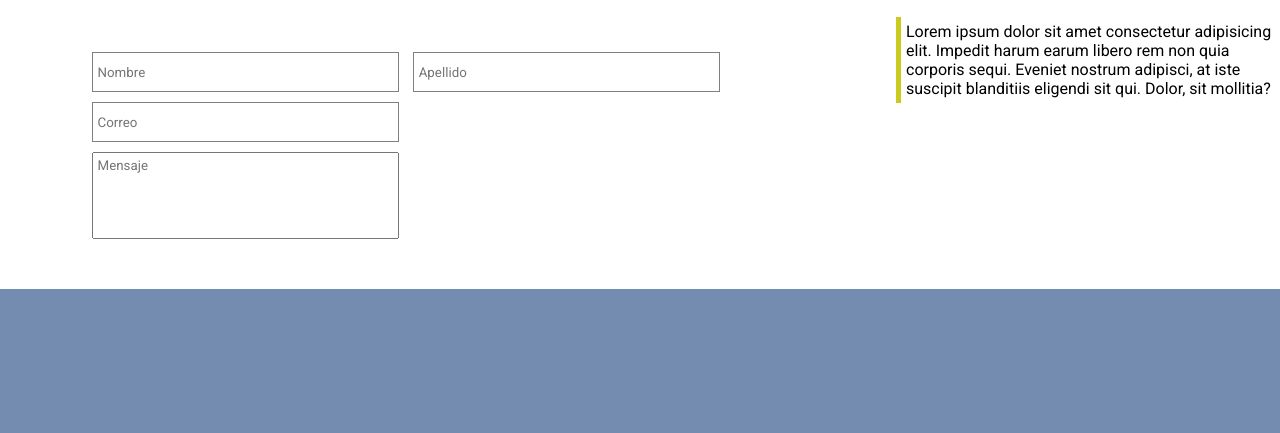
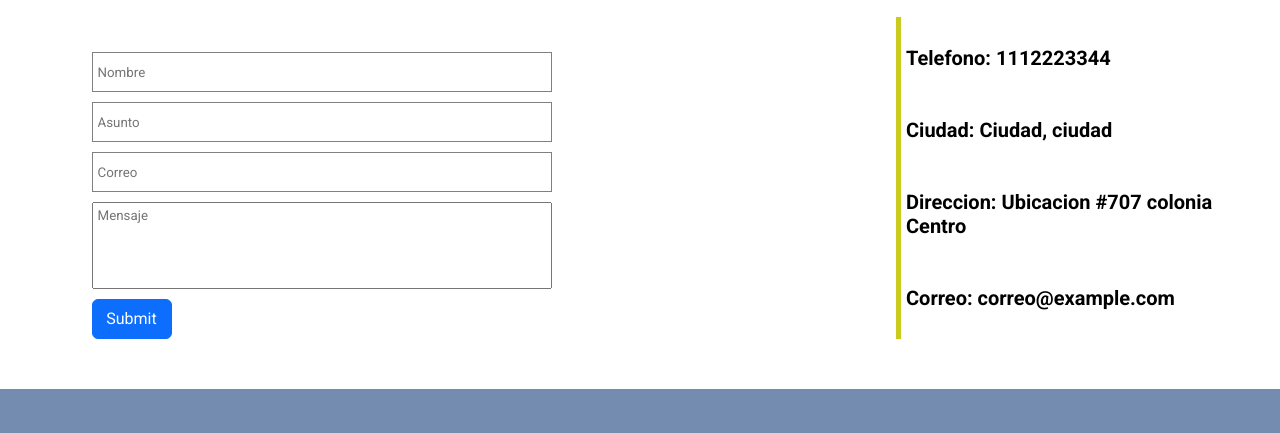
Before and after one commit to Yisus550/arqcPage, a website: page contact.html in a window 1280 px wide. Shown: the part 367-800 px from the top of the page. Drawn offline with nearby package versions, Linux system fonts and the light colour scheme.

Commit message:
feat(contact): se acomodo contenido

```diff
--- a/contact.html
+++ b/contact.html
@@ -42,17 +42,23 @@
     <iframe src="https://www.google.com/maps/embed?pb=!1m18!1m12!1m3!1d240864.19466162485!2d-99.30842590001023!3d19.39065936310842!2m3!1f0!2f0!3f0!3m2!1i1024!2i768!4f13.1!3m3!1m2!1s0x85ce0026db097507%3A0x54061076265ee841!2sCiudad%20de%20M%C3%A9xico%2C%20CDMX!5e0!3m2!1ses-419!2smx!4v1701366570485!5m2!1ses-419!2smx" width="100%" height="250" style="border:0;" allowfullscreen="" loading="lazy" referrerpolicy="no-referrer-when-downgrade"></iframe>
 
     <aside>
-        <p>Lorem ipsum dolor sit amet consectetur adipisicing elit. Impedit harum earum libero rem non quia corporis sequi. Eveniet nostrum adipisci, at iste suscipit blanditiis eligendi sit qui. Dolor, sit mollitia?</p>
+        <div class="asaid-info">
+            <p class="asaid-txt">
+                <br>Telefono: 1112223344 <br><br>
+                <br>Ciudad: Ciudad, ciudad <br><br>
+                <br>Direccion: Ubicacion #707 colonia Centro <br><br>
+                <br>Correo: correo@example.com <br><br>
+            </p>
+        </div>
     </aside>
 
     <main class="contact">
         <form class="contact-form">
-            <div class="from-1">
-                <input class="input-t input-name" type="text" name="" id="" placeholder="Nombre">
-                <input class="input-t " type="text" name="" id="" placeholder="Apellido">
-            </div>
-            <input class="input-t " type="email" name="" id="" placeholder="Correo">
-            <textarea class="textarea textarea-form" name="" id="" cols="20" rows="5" placeholder="Mensaje"></textarea>
+            <input class="input input-t" type="text" name="" id="" placeholder="Nombre">
+            <input class="input input-t" type="text" name="" id="" placeholder="Asunto">
+            <input class="input input-t " type="email" name="" id="" placeholder="Correo">
+            <textarea class="textarea-form" name="" id="" cols="20" rows="5" placeholder="Mensaje"></textarea>
+            <input class="btn btn-primary btn-submit" type="submit" value="Submit">
         </form>
     </main>
 
--- a/css/style.css
+++ b/css/style.css
@@ -502,7 +502,6 @@ input, textarea {
 
 .contact {
     display: grid;
-    /* flex-direction: column; */
     margin: 45px;
     place-content: center;
 }
@@ -510,11 +509,8 @@ input, textarea {
 .contact-form {
     width: 60vw;
     display: flex;
+    justify-content: center;
     flex-direction: column;
-}
-
-.from-1 {
-    /* margin: 5px; */
 }
 
 aside {
@@ -527,16 +523,35 @@ aside {
     border-left: 5px solid rgb(202, 202, 31);
 }
 
+.asaid-txt {
+    font-size: 1.25rem;
+    font-weight: bolder;
+}
+
+@media (max-width: 1023px) {
+    .asaid-txt {
+        font-size: 1rem;
+    }
+}
+
+.input {
+    max-width: 60%;
+    min-width: 200px;
+    height: 40px;
+}
+
 .input-t {
-    width: 40%;
+    max-width: 60%;
+    min-width: 200px;
     height: 40px;
     padding: 5px;
     margin: 5px;
     border: 1px solid gray;
 }
 
-.textarea {
-    width: 40%;
+.textarea-form {
+    max-width: 60%;
+    min-width: 200px;
     margin: 5px;
     padding: 5px;
 }
@@ -545,6 +560,12 @@ aside {
     box-shadow: 0 0 3px gray;
 }
 
+.btn-submit {
+    width: 80px;
+    height: 40px;
+    margin: 5px;
+}
+
 footer {
     width: 100%;
     height: 300px;
```
